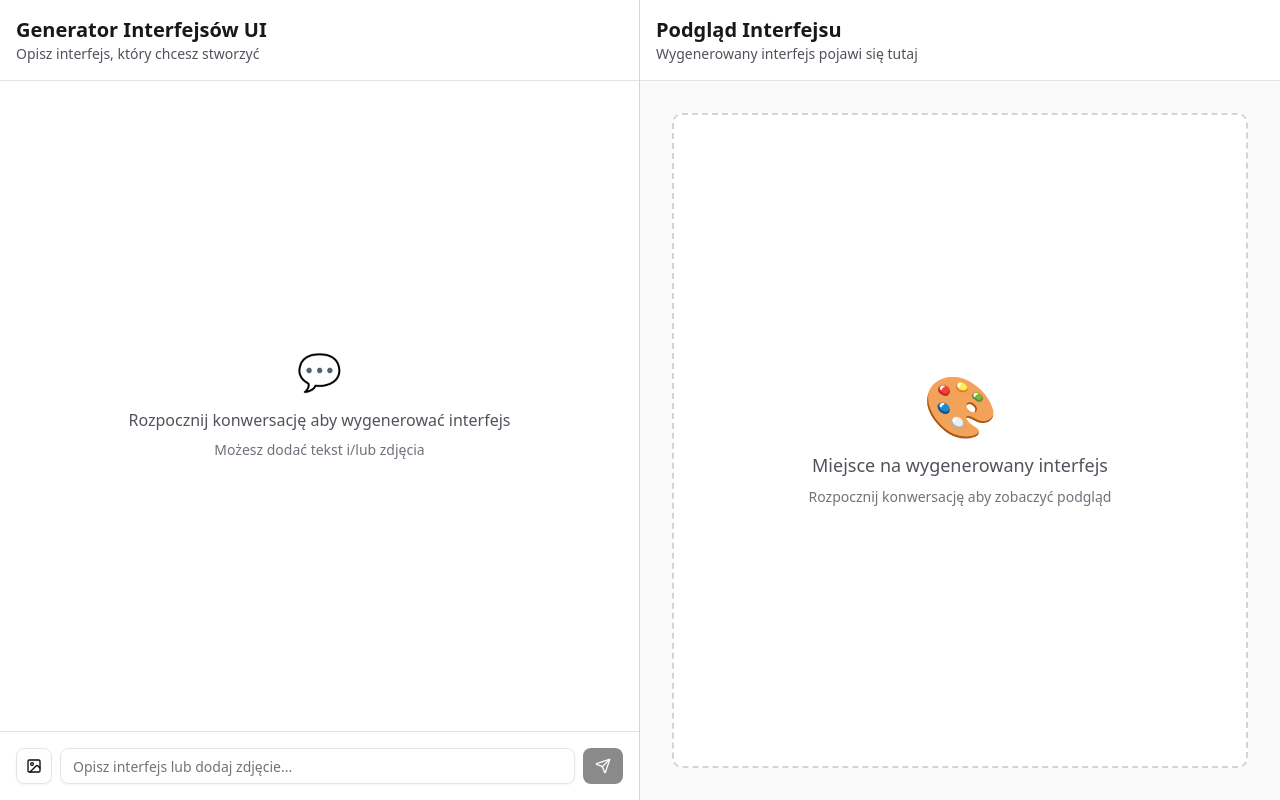
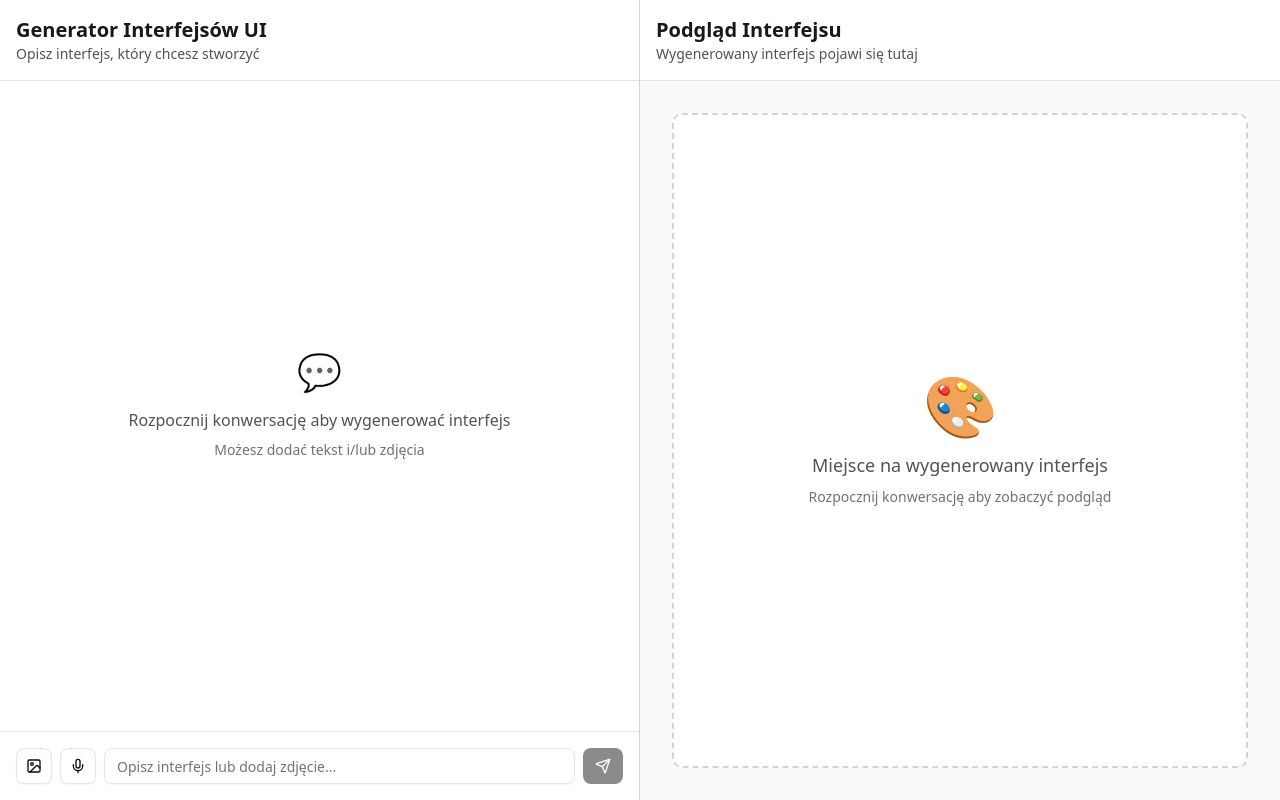
Before and after one commit to TutusBOT/inzynieria, a Next.js app: page / in a window 1280 px wide. Built offline with nearby package versions, Linux system fonts and the light colour scheme.

Commit message:
feat: web speech api

```diff
--- a/components/ChatInterface.tsx
+++ b/components/ChatInterface.tsx
@@ -1,9 +1,9 @@
 "use client";
 
-import { useState, useRef } from "react";
+import { useState, useRef, useEffect } from "react";
 import { Button } from "@/components/ui/button";
 import { Input } from "@/components/ui/input";
-import { Send, Image as ImageIcon, X } from "lucide-react";
+import { Send, Image as ImageIcon, X, Mic, MicOff } from "lucide-react";
 
 interface Message {
   id: string;
@@ -25,6 +25,9 @@ export default function ChatInterface({
   const [selectedImages, setSelectedImages] = useState<string[]>([]);
   const fileInputRef = useRef<HTMLInputElement>(null);
   const messagesEndRef = useRef<HTMLDivElement>(null);
+  // Speech recognition state & ref
+  const [isRecording, setIsRecording] = useState(false);
+  const recognitionRef = useRef<any | null>(null);
 
   const handleImageSelect = (e: React.ChangeEvent<HTMLInputElement>) => {
     const files = e.target.files;
@@ -118,6 +121,72 @@ export default function ChatInterface({
       handleSendMessage();
     }
   };
+
+  // Start speech recognition
+  const startRecording = () => {
+    const SpeechRecognition = (window as any).SpeechRecognition || (window as any).webkitSpeechRecognition;
+    if (!SpeechRecognition) {
+      alert('Twoja przeglądarka nie obsługuje rozpoznawania mowy.');
+      return;
+    }
+
+    try {
+      const recognition = new SpeechRecognition();
+      recognition.lang = navigator.language || 'pl-PL';
+      recognition.interimResults = true;
+      recognition.continuous = true;
+
+      recognition.onresult = (event: any) => {
+        // Combine all results into one transcript
+        const transcript = Array.from(event.results)
+          .map((result: any) => result[0].transcript)
+          .join('');
+        setInputValue((prev) => {
+          // Replace input content with live transcript (do not send automatically)
+          return transcript;
+        });
+      };
+
+      recognition.onerror = (e: any) => {
+        console.error('Speech recognition error', e);
+      };
+
+      recognition.onend = () => {
+        setIsRecording(false);
+        recognitionRef.current = null;
+      };
+
+      recognitionRef.current = recognition;
+      recognition.start();
+      setIsRecording(true);
+    } catch (err) {
+      console.error('Failed to start speech recognition', err);
+    }
+  };
+
+  const stopRecording = () => {
+    if (recognitionRef.current) {
+      try {
+        recognitionRef.current.stop();
+      } catch (err) {
+        console.error('Error stopping recognition', err);
+      }
+      recognitionRef.current = null;
+    }
+    setIsRecording(false);
+  };
+
+  // Cleanup on unmount
+  useEffect(() => {
+    return () => {
+      if (recognitionRef.current) {
+        try {
+          recognitionRef.current.stop();
+        } catch {}
+        recognitionRef.current = null;
+      }
+    };
+  }, []);
 
   return (
     <div className="flex flex-col h-full bg-white dark:bg-zinc-950">
@@ -221,6 +290,17 @@ export default function ChatInterface({
           >
             <ImageIcon size={20} />
           </Button>
+          {/* Microphone / Record Button */}
+          <Button
+            variant={isRecording ? "destructive" : "outline"}
+            size="icon"
+            onClick={() => (isRecording ? stopRecording() : startRecording())}
+            className="shrink-0"
+            aria-pressed={isRecording}
+            title={isRecording ? 'Stop recording' : 'Start recording'}
+          >
+            {isRecording ? <MicOff size={18} /> : <Mic size={18} />}
+          </Button>
           <Input
             value={inputValue}
             onChange={(e) => setInputValue(e.target.value)}
```
